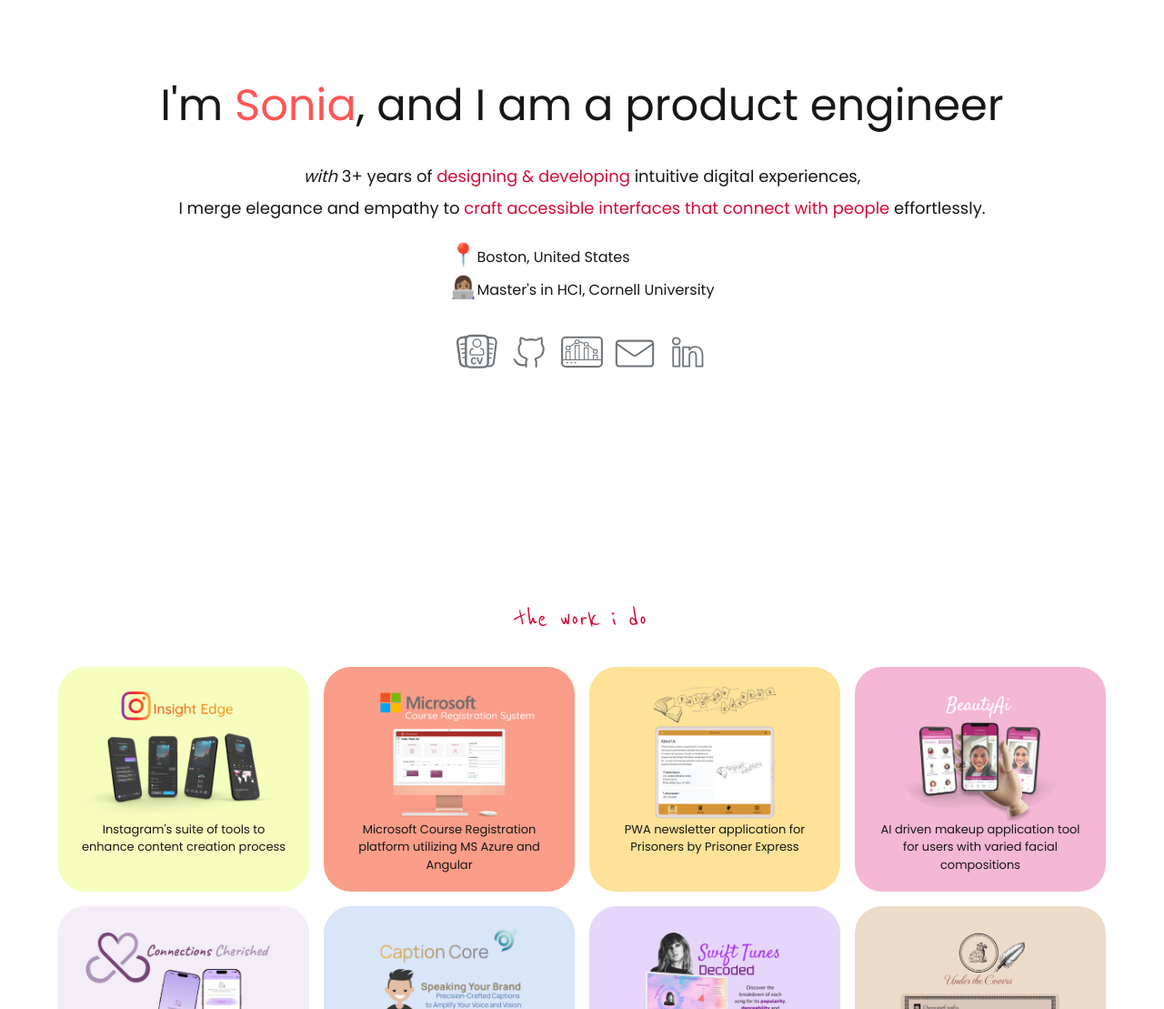
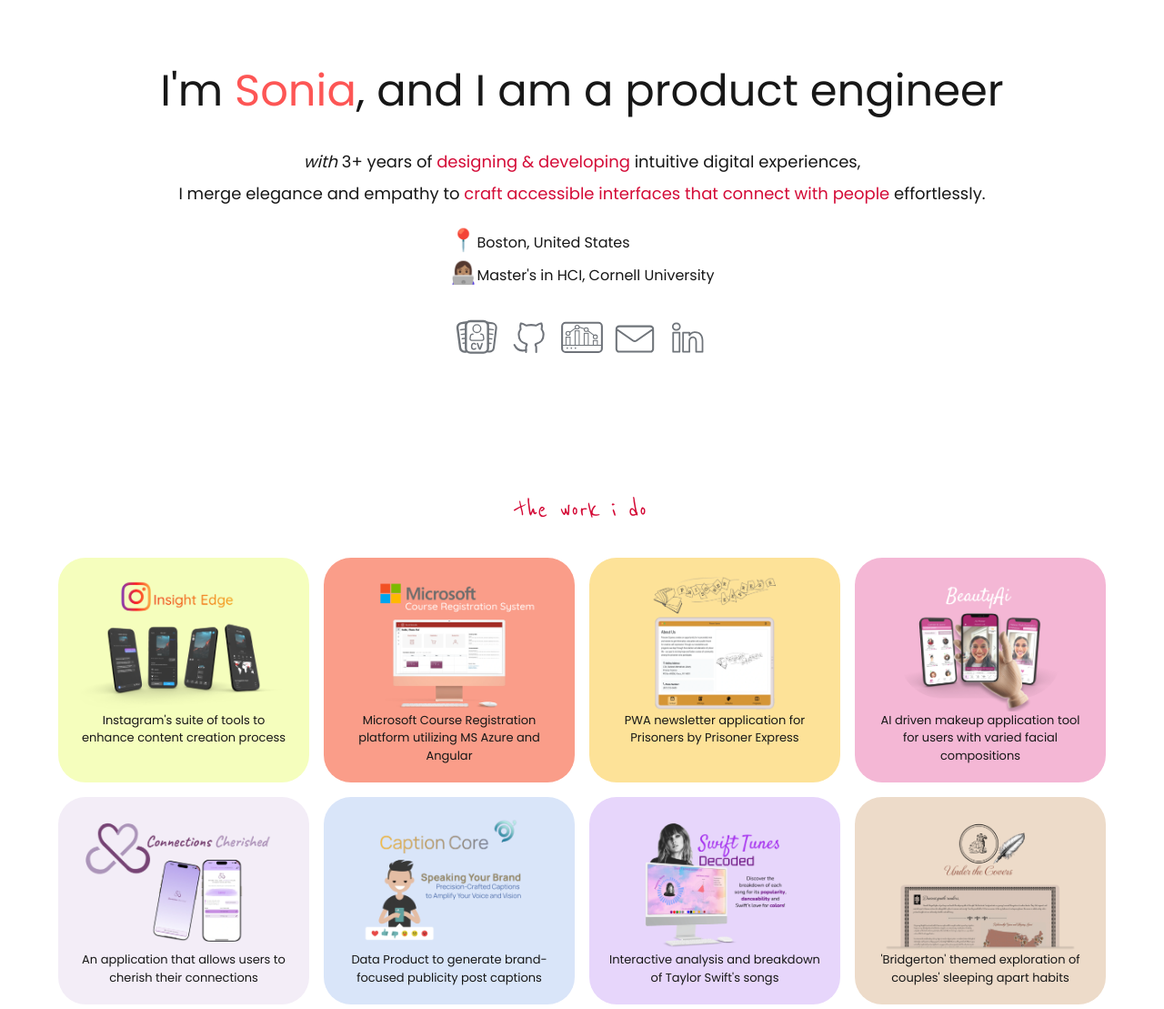
Before and after one commit to ssunil3232/portfolio-v2, a Next.js app: page / in a window 1280 px wide. Shown: the top 1109 px of the page at 91% size. Built offline with nearby package versions, Linux system fonts and the light colour scheme; a web font is replaced by a local one.

Commit message:
update prev image

```diff
--- a/pages/_document.tsx
+++ b/pages/_document.tsx
@@ -5,6 +5,8 @@ export default function Document() {
     <Html lang="en">
       <Head>
         <meta name="viewport" content="width=device-width, initial-scale=1" />
+        <meta property="og:image" content="https://sonias.vercel.app/web_preview_image2.png" />
+        <meta property="og:url" content="https://sonias.vercel.app" />
         {/* Link to Google Fonts */}
         {/* <link
           href="https://fonts.googleapis.com/css2?family=Nunito:wght@400;700&display=swap"
--- a/pages/index.tsx
+++ b/pages/index.tsx
@@ -12,17 +12,17 @@ export default function Home() {
         {/* <div className="bg-transparent">
             <Navbar />
         </div> */}
-      <div className="grid grid-rows-[20px_1fr_20px] items-start lg:justify-items-start md:justify-items-center sm:justify-items-center h-full pt-4">
+      <div className="grid grid-rows-[20px_1fr_20px] items-start lg:justify-items-start md:justify-items-center sm:justify-items-center h-full">
         <IntroPage />
       </div>
     </div>
     <div className="flex w-full flex-row arrow-1">
-      <Image src="/assets/arrow-1.gif" alt="arrow" width={200} height={200} className="rounded-lg" />
+      <Image src="/assets/arrow-1.gif" alt="arrow" width={120} height={120} className="rounded-lg" />
     </div>
     {/* <div className="arrow-down flex  justify-center ml-auto z-10">
       <Image src="/assets/arrow2.gif" alt="arrow" width={200} height={800} className="rounded-lg" />
     </div> */}
-    <div className="flex content-bg min-h-screen content pt-8">
+    <div className="flex content-bg min-h-screen content pt-2">
       <div className=" flex flex-col justify-between flex-grow w-full">
         <main className=" items-start lg:justify-items-start md:justify-items-center sm:justify-items-center flex w-full flex-grow">
           <section id="projects-section" className="flex h-full">
```
Also changed, not shown: 1 other file (tests, documents, lock files or other folders).
